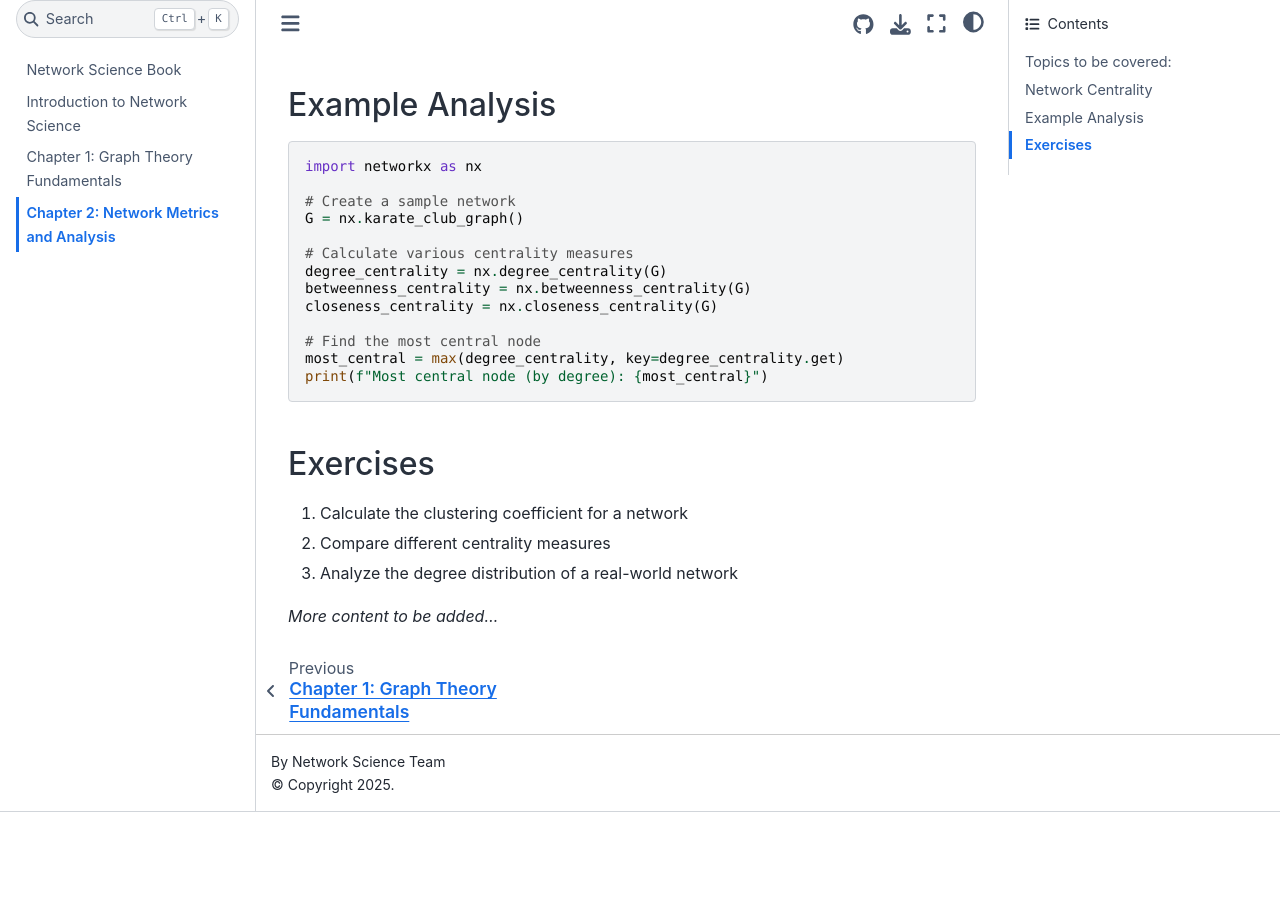
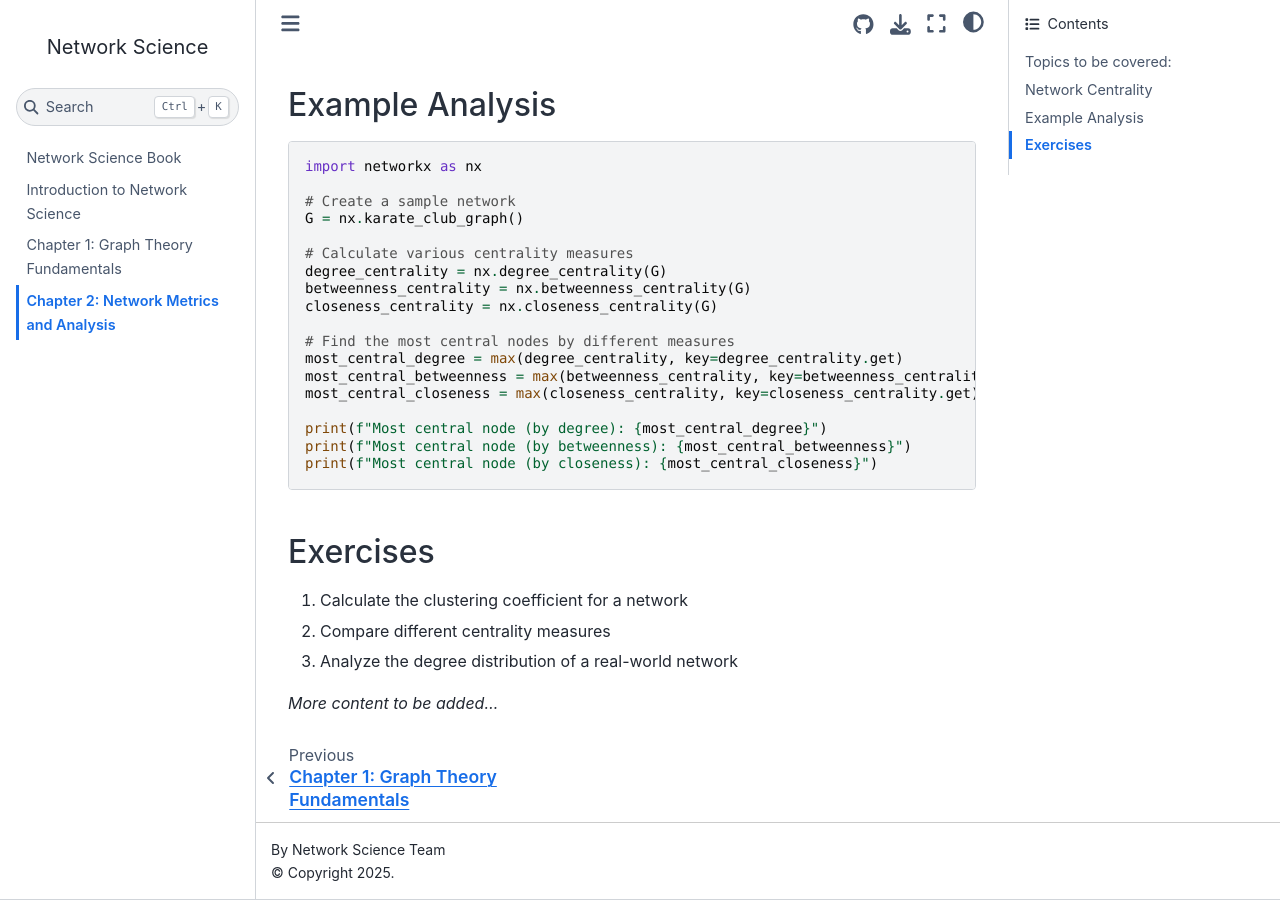
Before and after one commit to grogs84/networkscience, a Jupyter Book: the page built from content/chapter2.md, in a window 1280 px wide and 900 px high, scrolled down 1068 px. Built offline with Jupyter Book 1.0.4 settings and Sphinx 7.4.7 and the Sphinx Book theme 1.1.4, drawn with Linux system fonts in a browser that asks for light colours; before the commit the page ends 1880 px from its top, so only the background shows below that.

Commit message:
Improve centrality example to show all calculated measures
Co-authored-by: grogs84 <10171030+grogs84@users.noreply.github.com>

````diff
--- a/content/chapter2.md
+++ b/content/chapter2.md
@@ -40,9 +40,14 @@ degree_centrality = nx.degree_centrality(G)
 betweenness_centrality = nx.betweenness_centrality(G)
 closeness_centrality = nx.closeness_centrality(G)
 
-# Find the most central node
-most_central = max(degree_centrality, key=degree_centrality.get)
-print(f"Most central node (by degree): {most_central}")
+# Find the most central nodes by different measures
+most_central_degree = max(degree_centrality, key=degree_centrality.get)
+most_central_betweenness = max(betweenness_centrality, key=betweenness_centrality.get)
+most_central_closeness = max(closeness_centrality, key=closeness_centrality.get)
+
+print(f"Most central node (by degree): {most_central_degree}")
+print(f"Most central node (by betweenness): {most_central_betweenness}")
+print(f"Most central node (by closeness): {most_central_closeness}")
 ```
 
 ## Exercises
````
